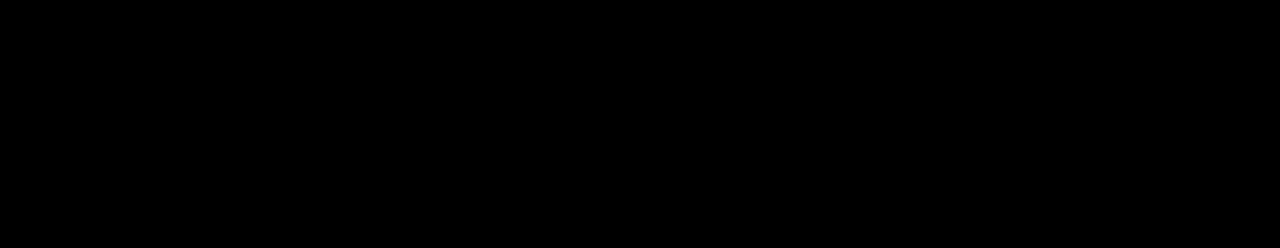
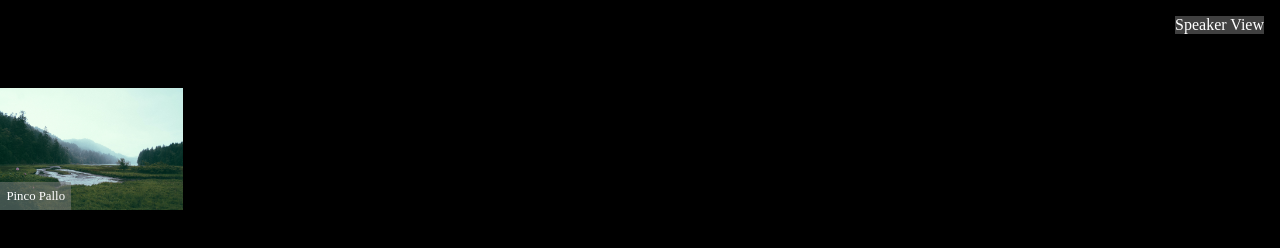
Before and after one commit to FedericoRosso97/html-css-webapp, a plain HTML site: page index.html in a window 1280 px wide. Drawn offline with Linux system fonts and the light colour scheme.

Commit message:
creo il primo box utente

```diff
--- a/index.html
+++ b/index.html
@@ -5,15 +5,37 @@
     <meta http-equiv="X-UA-Compatible" content="IE=edge">
     <meta name="viewport" content="width=device-width, initial-scale=1.0">
     <link rel="stylesheet" href="style.css">
+
     <title>WebApp</title>
 </head>
 <body>
-    <header>
+    <header class="white flex">
+        <div class="gray-background">
+            <p>Speaker View</p>
+        </div>
+        <div class="gray-background">
+
+        </div>
 
     </header>
 
     <main>
-
+        <section>
+            <div class="box-utente white flex">
+                <img src="p-j-Cm7oKel-X2Q-unsplash.jpg" alt="">
+                <p class="nome-utente gray-background ">Pinco Pallo</p>
+            </div>
+            <div></div>
+            <div></div>
+            <div></div>
+            <div></div>
+            <div></div>
+            <div></div>
+        </section>
+        <section></section>
+        <section></section>
+        <section></section>
+        <section></section>
     </main>
 
     <nav>
--- a/style.css
+++ b/style.css
@@ -3,6 +3,43 @@
     padding: 0;
     margin: 0;
 }
+
 body{
     background-color: black;
 }
+
+.flex{
+    display: flex;
+}
+
+.white{
+    color:white;
+}
+
+.gray-background{
+background-color: rgba(128, 128, 128, 0.5);
+}
+
+header{
+    justify-content: flex-end;
+    padding: 1rem;
+}
+
+.box-utente{
+    width: calc(100vw/7);
+    height: calc(100vh/5);
+    align-items: flex-end;
+    position: relative;
+}
+
+img{
+    width: 100%;
+}
+
+.nome-utente{
+    position: absolute;
+    left:0;
+    bottom:0;
+    font-size:1vw ;
+    padding: .4rem;
+}
```
Also changed, not shown: p-j-Cm7oKel-X2Q-unsplash.jpg (added).
